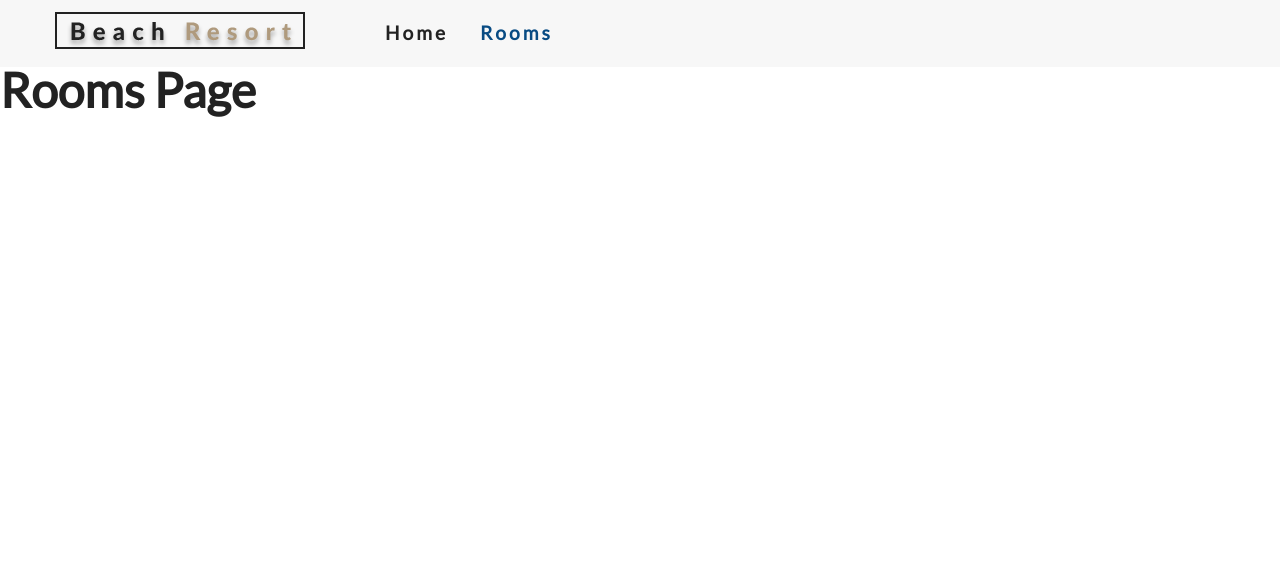
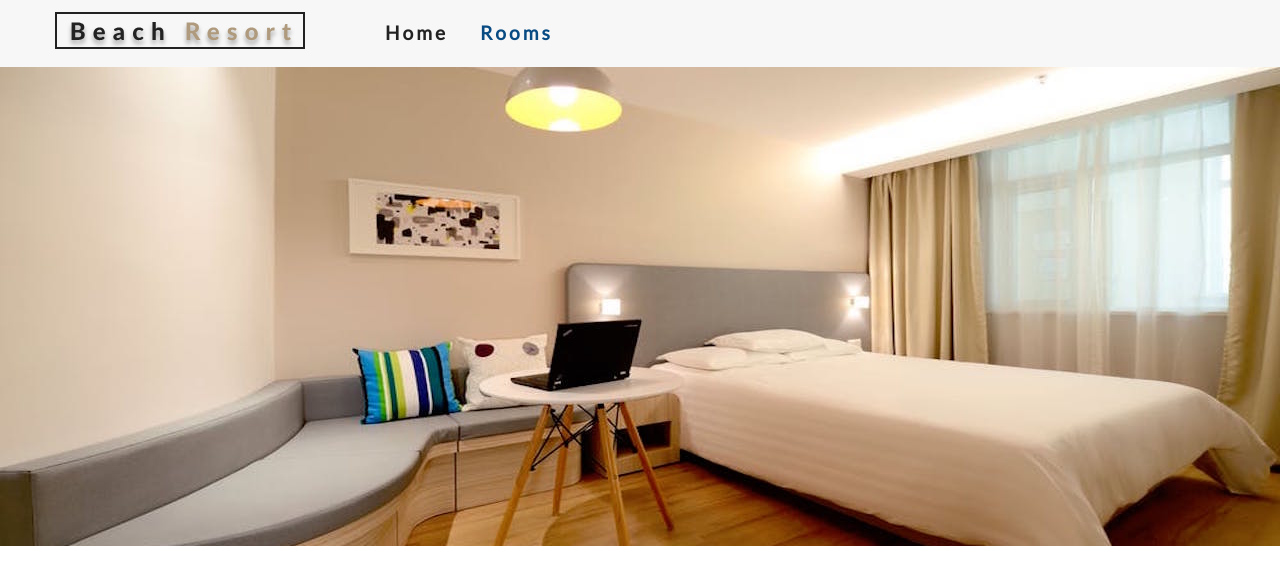
Before and after one commit to akash02-das/beach-resort, a React (Create React App) app: page /rooms in a window 1280 px wide. Shown: the top 584 px of the page. Built offline with nearby package versions, Linux system fonts and the light colour scheme.

Commit message:
Hero component

```diff
--- /dev/null
+++ b/src/components/Hero.js
@@ -0,0 +1,11 @@
+import React from "react";
+
+const Hero = ({ children, hero }) => {
+  return <header className={hero}>{children}</header>;
+};
+
+Hero.defaultProps = {
+  hero: "defaultHero",
+};
+
+export default Hero;
--- a/src/pages/Error.js
+++ b/src/pages/Error.js
@@ -1,11 +1,9 @@
 import React from "react";
+import Hero from "../components/Hero";
+import "../styles/hero.scss";
 
 const Error = () => {
-  return (
-    <div>
-      <h1>Error Page</h1>
-    </div>
-  );
+  return <Hero />;
 };
 
 export default Error;
--- a/src/pages/Home.js
+++ b/src/pages/Home.js
@@ -1,11 +1,9 @@
 import React from "react";
+import Hero from "../components/Hero";
+import "../styles/hero.scss";
 
 const Home = () => {
-  return (
-    <div>
-      <h1>Home Page</h1>
-    </div>
-  );
+  return <Hero />;
 };
 
 export default Home;
--- a/src/pages/Rooms.js
+++ b/src/pages/Rooms.js
@@ -1,11 +1,9 @@
 import React from "react";
+import Hero from "../components/Hero";
+import "../styles/hero.scss";
 
 const Rooms = () => {
-  return (
-    <div>
-      <h1>Rooms Page</h1>
-    </div>
-  );
+  return <Hero hero="roomsHero" />;
 };
 
 export default Rooms;
--- /dev/null
+++ b/src/styles/hero.scss
@@ -0,0 +1,13 @@
+.defaultHero,
+.roomsHero {
+  min-height: calc(100vh - 66px);
+  background: url("../images/defaultBcg.jpeg") center/cover no-repeat;
+  display: flex;
+  align-items: center;
+  justify-content: center;
+}
+
+.roomsHero {
+  background-image: url("../images/room-2.jpeg");
+  min-height: 60vh;
+}
```
Also changed, not shown: 1 other file (tests, documents, lock files or other folders).
